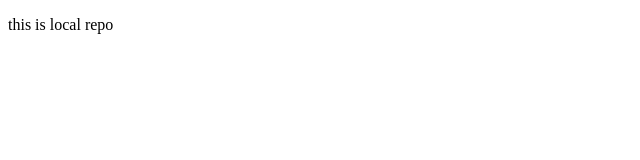
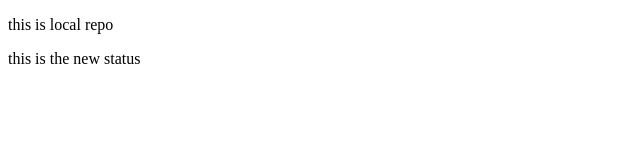
Before and after one commit to ghana01/localrepo, a plain HTML site: page index.html in a window 1280 px wide. Shown: the whole page, without its empty margins (0-640 px from the left). Drawn offline with Linux system fonts and the light colour scheme.

Commit message:
add new  feature

```diff
--- a/index.html
+++ b/index.html
@@ -7,5 +7,6 @@
 </head>
 <body>
     <p>this is local repo</p>
+    <p>this is the new status</p>
 
 </html>
```
